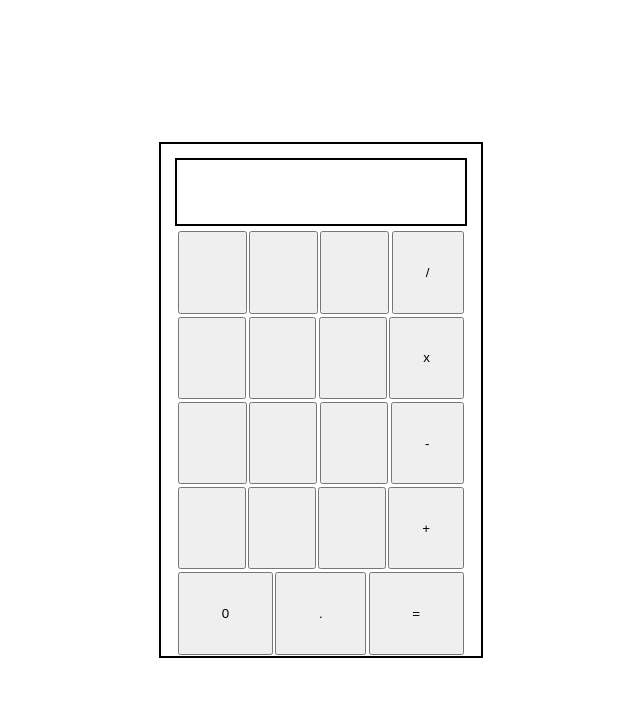
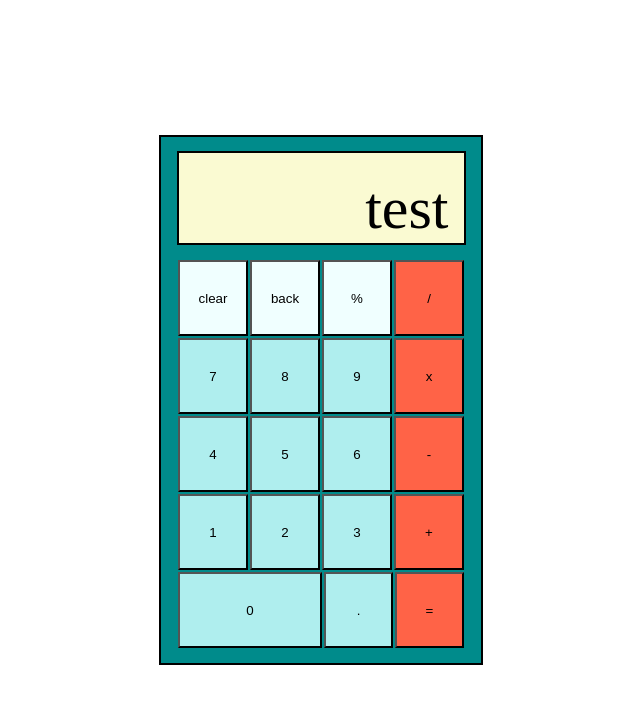
Before and after one commit to JuicetenG/calculator, a plain HTML site: page index.html in a window 1280 px wide. Shown: the whole page, without its empty margins (319-959 px from the left). Drawn offline with Linux system fonts and the light colour scheme.

Commit message:
edit css to color and position buttons. edit index to add correct content to display on buttons

```diff
--- a/calculator.css
+++ b/calculator.css
@@ -11,14 +11,21 @@ body {
     display: flex;
     flex-direction: column;
     align-items: center;
+    padding-bottom: 14px;
+    background-color: darkcyan;
 }
 
 #calculatorDisplay {
     border: 2px solid black;
-    height: 4em;
-    width: 18em;
-    margin: 4px;
-    margin-top: 14px;
+    height: 1.5em;
+    width: 4.5em;
+    margin: 14px;
+    background-color: lightgoldenrodyellow;
+    display: flex;
+    align-items: flex-end;
+    justify-content: flex-end;
+    font-size: 60px;
+    padding-right: .25em;
 }
 
 .row0, .row1, .row2, .row3, .row4 {
@@ -26,13 +33,28 @@ body {
     flex: 1 1 auto;
     width: 18em;
     justify-content: center;
+    align-items: space-between;
 }
 
 button {
     flex-grow: 1;
     margin: 0.1em;
+    width: 4em;
+    background-color: paleturquoise;
 }
 
 .zero {
-    flex-grow: 2;
+    flex-grow: 6;
 }
+
+.row0 button {
+    background-color: azure;
+}
+
+.right-column {
+    background-color: tomato;
+}
+
+#divideButton {
+    background-color: tomato;
+}
--- a/index.html
+++ b/index.html
@@ -8,36 +8,37 @@
 
     <body>
         <div class="calculator-container">
-            <div id="calculatorDisplay"></div>
-            <div class="button-container"></div>
+            <div id="calculatorDisplay">test</div>
+                <!--fix this div and css accordingly-->
+                <div class="button-container"></div>
                 <div class="row0">
-                    <button></button>
-                    <button></button>
-                    <button></button>
-                    <button>/</button>
+                    <button>clear</button>
+                    <button>back</button>
+                    <button>%</button>
+                    <button id="divideButton">/</button>
                 </div>
                 <div class="row1">
-                    <button></button>
-                    <button></button>
-                    <button></button>
-                    <button>x</button>
+                    <button>7</button>
+                    <button>8</button>
+                    <button>9</button>
+                    <button class="right-column">x</button>
                 </div>
                 <div class="row2">
-                    <button></button>
-                    <button></button>
-                    <button></button>
-                    <button>-</button>
+                    <button>4</button>
+                    <button>5</button>
+                    <button>6</button>
+                    <button class="right-column">-</button>
                 </div>
                 <div class="row3">
-                    <button></button>
-                    <button></button>
-                    <button></button>
-                    <button>+</button>
+                    <button>1</button>
+                    <button>2</button>
+                    <button>3</button>
+                    <button class="right-column">+</button>
                 </div>
                 <div class="row4">
-                    <button >0</button>
+                    <button class="zero">0</button>
                     <button>.</button>
-                    <button>=</button>
+                    <button class="right-column">=</button>
                 </div>
         </div>
     </body>
```
